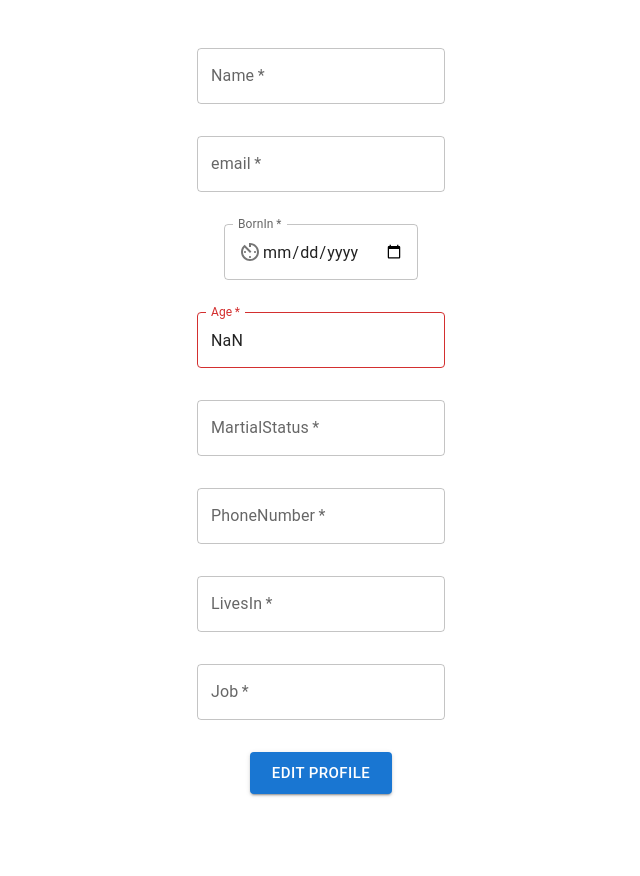
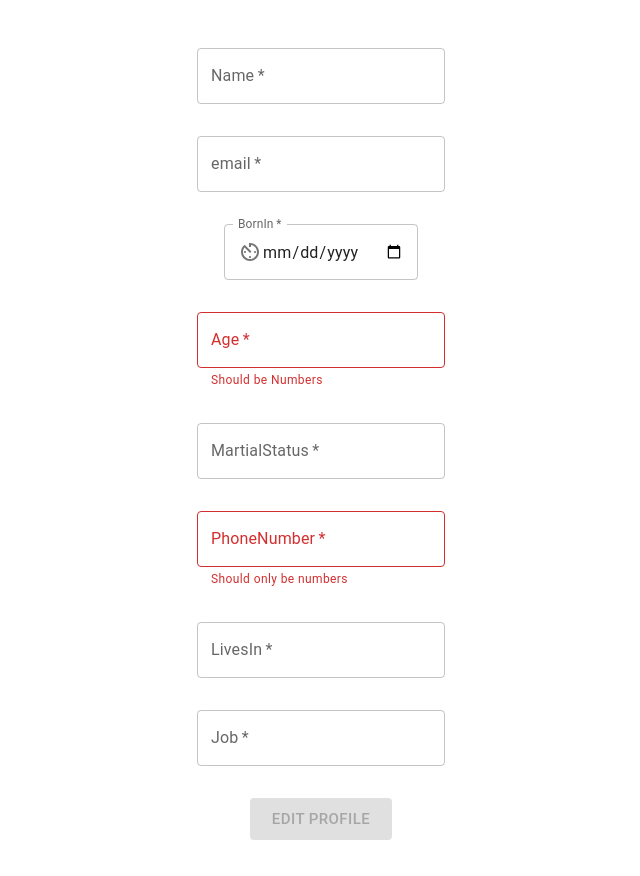
Before and after one commit to AmrYasserG/MEN-STACK, a React (Create React App) app: page /UserProfile in a window 1280 px wide. Shown: the whole page, without its empty margins (319-959 px from the left). Before the commit the page ends 830 px from the top, so only its background shows below. Built offline with nearby package versions, Linux system fonts and the light colour scheme; no server answers.

Commit message:
editfornt end

```diff
--- a/src/components/UserProfile/UserProfile.js
+++ b/src/components/UserProfile/UserProfile.js
@@ -1,5 +1,5 @@
 import React from "react";
-import { useState,useEffect } from "react";
+import { useState,useEffect,forwardRef } from "react";
 import Input from "@mui/material/Input";
 import  Button  from "@mui/material/Button";
 import InputAdornment from "@mui/material/InputAdornment";
@@ -8,6 +8,8 @@ import TextField from "@mui/material/TextField";
 import AvTimerOutlinedIcon from "@mui/icons-material/AvTimerOutlined";
 import Box from "@mui/material/Box";
 import axios from "axios";
+import Snackbar from "@mui/material/Snackbar";
+import MuiAlert from "@mui/material/Alert";
 import Grid from '@mui/material/Grid';
 import Card from '@mui/material/Card';
 
@@ -23,8 +25,8 @@ const UserProfile = ({ onEdit }) => {
   const [MartialStatus, setMartialStatus] = useState("");
   const [PhoneNumber, setPhoneNumber] = useState("");
   const [Job, setJob] = useState("");
+  const [editOpenResponse, setEditOpenResponse] = useState(false);
   const [User, setUser] = useState([]);
-
 
   function getAge(dateString) {
     var today = new Date();
@@ -36,7 +38,9 @@ const UserProfile = ({ onEdit }) => {
     }
     return age;
 }
-
+const Alert = forwardRef(function Alert(props, ref) {
+  return <MuiAlert elevation={6} ref={ref} variant="filled" {...props} />;
+});
 const fillMap = (map,n) => {
   const c = ["A", "B", "C", "D", "E", "F"];
   let total = n;
@@ -49,31 +53,41 @@ const fillMap = (map,n) => {
     map.set(c[i] + total / 6+1, true);
   }
 };
+const editHandleClose = (event, reason) => {
+  if (reason === "clickaway") {
+    return;
+  }
+  setEditOpenResponse(false);
+};
+
 function EditUser(id) {
   axios
-    .put("http://localhost:3005/users/editUser/" + id, {
-      Name:User.Name,
-      Email:User.Email,
-      Age:User.Age,
-      BornIn:User.BornIn,
-      LivesIn:User.LivesIn,
-      MartialStatus:User.MartialStatus,
-      PhoneNumber:User.PhoneNumber,
-      Job:User.Job
+    .put("http://localhost:3005/users/editUser/" + "617e93641ff94cd5d2055174", {
+      Name:Name,
+      Email:Email,
+      Age:Age,
+      BornIn:BornIn,
+      LivesIn:LivesIn,
+      MartialStatus:MartialStatus,
+      PhoneNumber:PhoneNumber,
+      Job:Job
     })
+    .then((res) => {
+      setEditOpenResponse(true);
+    });
+}
+  const onSubmit = (e) => {
+    //e.preventDefault();
+    EditUser("617e93641ff94cd5d2055174");
 
 
-}
-  const onSubmit = (e) => {
-    e.preventDefault();
-    EditUser("617e93641ff94cd5d2055174");
-    alert(User.BornIn);
   };
 
   useEffect(() => {
       setName(User.Name);
       setEmail(User.Email);
       setBornIn(User.BornIn);
+      setAge(User.Age);
       setMartialStatus(User.MartialStatus);
       setPhoneNumber(User.PhoneNumber);
       setLivesIn(User.LivesIn);
@@ -90,11 +104,24 @@ function EditUser(id) {
       .catch((err) => {
         console.log(err);
       });
-  }, []);
+  }, );
 
 
   return (
     <form   >
+      <Snackbar
+        open={editOpenResponse}
+        autoHideDuration={3000}
+        onClose={editHandleClose}
+      >
+        <Alert
+          onClose={editHandleClose}
+          severity="success"
+          sx={{ width: "100%" }}
+        >
+          Edited Successfully
+        </Alert>
+      </Snackbar>
       <Box
           p={2}
           sx={{ "& > :not(style)": { mt: 4, mx: 3 }, "text-align": "center" }}
@@ -164,12 +191,12 @@ function EditUser(id) {
           type="text"
           label="Age"
 
-          value={getAge(new Date(BornIn))}
+          value={Age}
           required
-          onChange={(e) => setAge(Number(e.target.value))}
-          error={Age<=0}
+          onChange={(e) => setAge(e.target.value)}
+          error={Age<=0||!parseInt(Age)}
           helperText={
-            Age<=0===""?"This is required":""
+            !parseInt(Age)?"Should be Numbers": Age<=0?"Age should be positive":""
           }
         />
       </div>
@@ -191,13 +218,13 @@ function EditUser(id) {
         <TextField
           type="text"
           variant="outlined"
-          error={PhoneNumber===""}
+          error={PhoneNumber===""||!parseInt(PhoneNumber)}
           label="PhoneNumber"
           value={PhoneNumber}
           required
-          onChange={(e) => setPhoneNumber(Number(e.target.value))}
+          onChange={(e) => setPhoneNumber(e.target.value)}
           helperText={
-            PhoneNumber===""?"required":""
+            parseInt(PhoneNumber)?"":"Should only be numbers"
           }
         />
       </div>
@@ -233,23 +260,27 @@ function EditUser(id) {
       </div>
       <div className="form-control">
       <Button variant="contained" color="primary" onClick={onSubmit} size ="large"
-    //   disabled={
-    //           Flight===""||
-    //           From===""||
-    //           To===""||
-    //           Date===""||
-    //           DepartureTime===""||
-    //           ArrivalTime===""||
-    //           DepartureTerminal<=0||
-    //           ArrivalTerminal<=0||
-    //           BusinessClassSeats<=0||
-    //           BusinessClassPrice<=0||
-    //           EconomyClassSeats<=0||
-    //           EconomyClassPrice<=0||
-    //           FirstClassSeats<=0||
-    //           FirstClassPrice<=0||
-    //           BaggageAllowance<0
-    //         }
+      disabled={
+          Name===""||
+          Email===""||
+          BornIn===""||
+          Age<=0||
+          MartialStatus===""||
+          LivesIn===""||
+          Job===""||
+          PhoneNumber===""||
+          !parseInt(PhoneNumber)||
+          !parseInt(Age)||
+          (Name===User.Name&&
+          Email===User.Email&&
+          //BornIn===User.Born&&
+          Age===User.Age&&
+          MartialStatus===User.MartialStatus&&
+          LivesIn===User.LivesIn&&
+          Job===User.Job&&
+          PhoneNumber===User.PhoneNumber
+          )
+            }
             >
             Edit Profile
           </Button>
```
